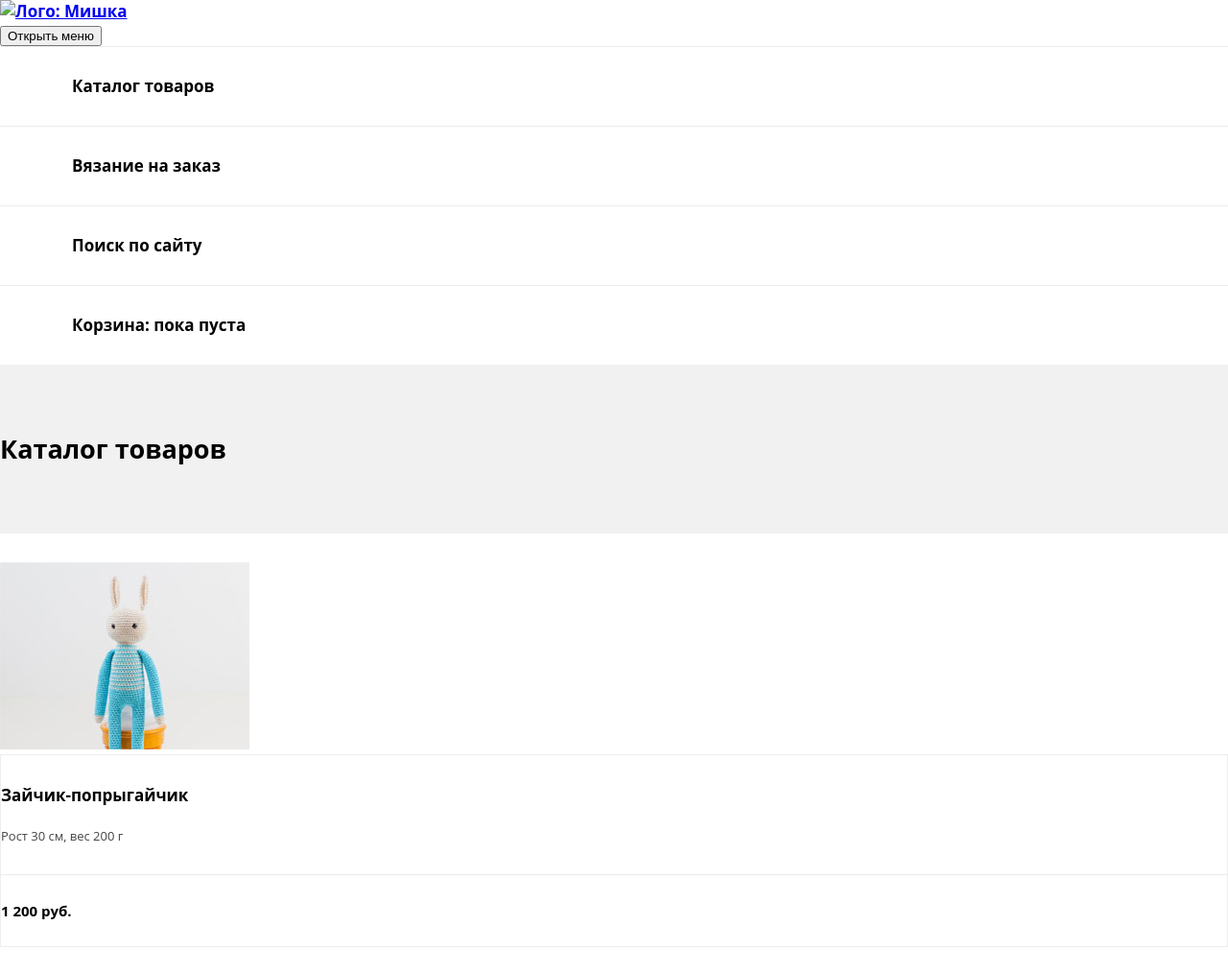
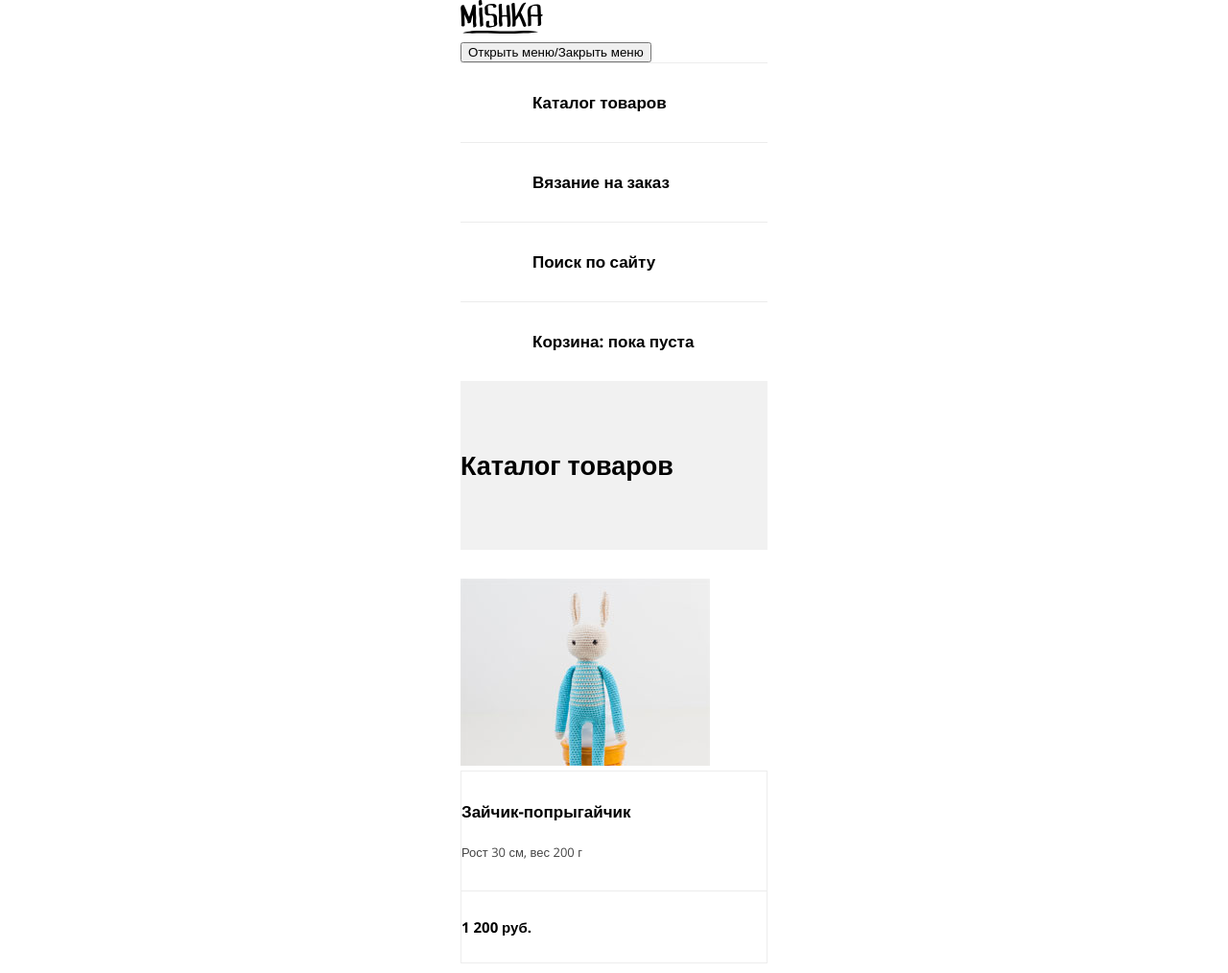
Before and after one commit to LittleScarecrow/638475-mishka, a website: page source/catalog.html in a window 1280 px wide. Shown: the top 1014 px of the page at 96% size. Drawn offline with nearby package versions, Linux system fonts and the light colour scheme; files that its build step writes are made by us from their sources.

Commit message:
исправление ошибок#3

```diff
--- a/source/catalog.html
+++ b/source/catalog.html
@@ -4,14 +4,15 @@
     <meta charset="utf-8">
     <title>HTML Academy: Мишка</title>
     <link rel="stylesheet" href="css/style.css">
+    <link href="https://fonts.googleapis.com/css?family=Open+Sans:400,700" rel="stylesheet">
   </head>
   <body>
     <header class="page-header">
       <a class="page-header__logo-link" href="index.html">
-        <img class="page-header__logo" src="#" width="1" height="1" alt="Лого: Мишка">
+        <img class="page-header__logo" src="img/logo-mobile.svg" width="86px" height="35px" alt="Лого: Мишка">
       </a>
       <nav class="main-nav">
-        <button class="main-nav__toogle" type="button">Открыть меню</button>
+        <button class="main-nav__toogle" type="button">Открыть меню/Закрыть меню</button>
         <div class="main-nav__wrapper">
           <ul class="main-nav__list site-list">
             <li class="site-list__item site-list__item--active""><a>Каталог товаров</a></li>
--- /dev/null
+++ b/source/sass/blocks/catalog-items.scss
@@ -0,0 +1,19 @@
+.catalog-items {
+  margin-top: 30px;
+}
+
+.catalog-items__title {
+  @include catalog-items-heading;
+}
+
+.catalog-items__description {
+  @include catalog-description-heading;
+}
+
+.catalog-items__price {
+  @include catalog-price;
+}
+
+.catalog-items__wrapper {
+  border: 1px solid #ededed;
+}
--- a/source/sass/blocks/catalog.scss
+++ b/source/sass/blocks/catalog.scss
@@ -1,23 +1,3 @@
 .catalog__main-title {
   @include catalog-form-heading;
 }
-
-.catalog-items {
-  margin-top: 30px;
-}
-
-.catalog-items__title {
-  @include catalog-items-heading;
-}
-
-.catalog-items__description {
-  @include catalog-description-heading;
-}
-
-.catalog-items__price {
-  @include catalog-price;
-}
-
-.catalog-items__wrapper {
-  border: 1px solid #ededed;
-}
--- a/source/sass/blocks/main-nav.scss
+++ b/source/sass/blocks/main-nav.scss
@@ -2,18 +2,3 @@
   padding: 0;
   margin: 0;
 }
-
-.site-list__item,
-.user-list__item {
-  padding-top: 29px;
-  padding-bottom: 29px;
-  padding-left: 75px;
-  list-style: none;
-  border-top: 1px solid $border-color;
-}
-
-.site-list__item-link,
-.user-list__item-link {
-  text-decoration: none;
-  color: $main-color;
-}
--- a/source/sass/blocks/page-footer.scss
+++ b/source/sass/blocks/page-footer.scss
@@ -1,11 +1,5 @@
 .page-footer {
   background-color: #f1f1f1;
-}
-
-.social-list {
-  margin: 0;
-  padding: 0;
-  list-style: none;
 }
 
 .page-footer__total {
--- /dev/null
+++ b/source/sass/blocks/product-types.scss
@@ -0,0 +1,24 @@
+.product-types {
+  padding-top: 119px;
+}
+
+.product-types__interior,
+.product-types__toys {
+  display: block;
+  padding-top: 28px;
+  padding-left: 28px;
+  padding-bottom: 28px;
+  text-decoration: none;
+  font-size: 19px;
+  line-height: 24px;
+  font-weight: 700;
+  color: #ffffff;
+}
+
+.product-types__interior {
+  background-color: #63d1bb;
+}
+
+.product-types__toys {
+  background-color: #56c3b2;
+}
--- a/source/sass/blocks/product.scss
+++ b/source/sass/blocks/product.scss
@@ -11,28 +11,3 @@
   line-height: 30px;
   font-weight: 700;
 }
-
-.product-types {
-  padding-top: 119px;
-}
-
-.product-types__interior,
-.product-types__toys {
-  display: block;
-  padding-top: 28px;
-  padding-left: 28px;
-  padding-bottom: 28px;
-  text-decoration: none;
-  font-size: 19px;
-  line-height: 24px;
-  font-weight: 700;
-  color: #ffffff;
-}
-
-.product-types__interior {
-  background-color: #63d1bb;
-}
-
-.product-types__toys {
-  background-color: #56c3b2;
-}
--- /dev/null
+++ b/source/sass/blocks/site-list.scss
@@ -0,0 +1,12 @@
+.site-list__item {
+  padding-top: 29px;
+  padding-bottom: 29px;
+  padding-left: 75px;
+  list-style: none;
+  border-top: 1px solid $border-color;
+}
+
+.site-list__item-link {
+  text-decoration: none;
+  color: $main-color;
+}
--- /dev/null
+++ b/source/sass/blocks/social-list.scss
@@ -0,0 +1,5 @@
+.social-list {
+  margin: 0;
+  padding: 0;
+  list-style: none;
+}
--- /dev/null
+++ b/source/sass/blocks/user-list.scss
@@ -0,0 +1,12 @@
+.user-list__item {
+  padding-top: 29px;
+  padding-bottom: 29px;
+  padding-left: 75px;
+  list-style: none;
+  border-top: 1px solid $border-color;
+}
+
+.user-list__item-link {
+  text-decoration: none;
+  color: $main-color;
+}
--- a/source/sass/global.scss
+++ b/source/sass/global.scss
@@ -1,4 +1,5 @@
 body {
+  width: 320px;
   margin: 0 auto;
   padding: 0;
   font-family: "Open Sans", "Arial", sans-serif;
--- a/source/sass/style.scss
+++ b/source/sass/style.scss
@@ -3,12 +3,17 @@
 @import "global.scss";
 @import "blocks/page-header.scss";
 @import "blocks/main-nav.scss";
+@import "blocks/site-list.scss";
+@import "blocks/user-list.scss";
 @import "blocks/product.scss";
+@import "blocks/product-types.scss";
 @import "blocks/product-card.scss";
 @import "blocks/about-us.scss";
 @import "blocks/comments.scss";
 @import "blocks/contacts.scss";
 @import "blocks/page-footer.scss";
+@import "blocks/social-list.scss";
 @import "blocks/catalog.scss";
+@import "blocks/catalog-items.scss";
 @import "blocks/production.scss";
 @import "blocks/page-form.scss";
```
Also changed, not shown: source/form.html (+3 -2 lines), source/index.html (+1 -1 lines).
